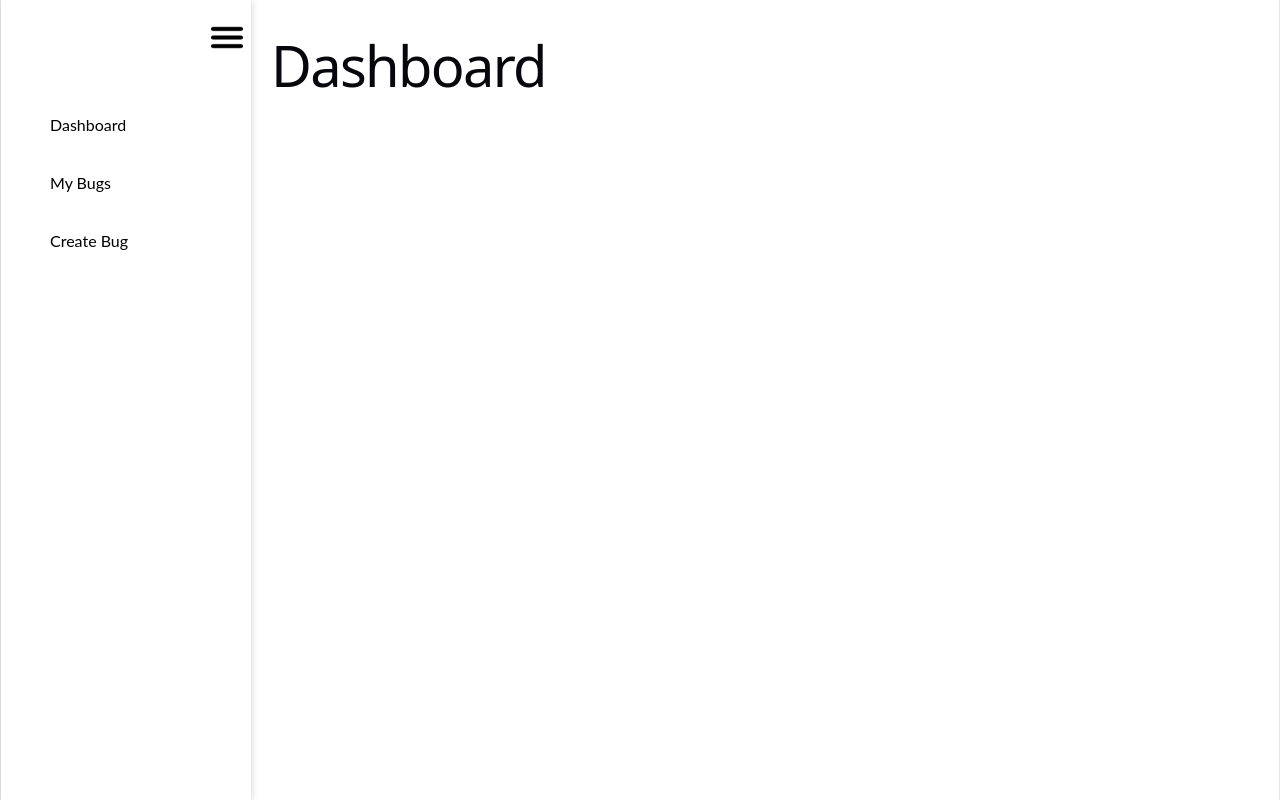
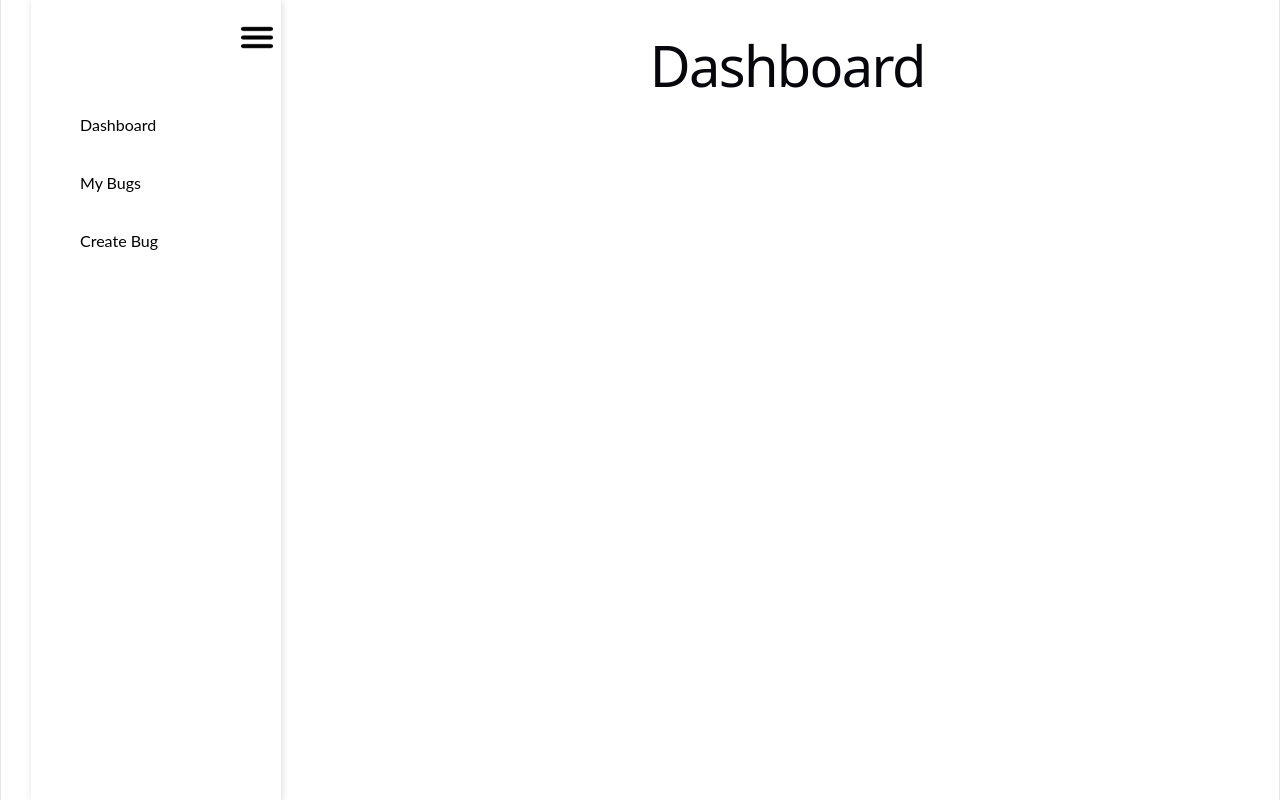
Before and after one commit to Bibek0130/BugTrackingSystem-dotnet-8, a React (Vite) app in the folder bugtrackingsystem.client/: page / in a window 1280 px wide. Built offline with nearby package versions, Linux system fonts and the light colour scheme.

Commit message:
Fix: Fixed width issue in body.

```diff
--- a/bugtrackingsystem.client/src/app/layout/MainLayout.css
+++ b/bugtrackingsystem.client/src/app/layout/MainLayout.css
@@ -50,7 +50,12 @@
 
 /* main body page */
 .app-container {
-    display: flex; /* Activates Flexbox on the parent */
-    min-height: 100vh; /* Ensures the container takes up the full screen height */
-    max-width: auto;
+    display: flex;  /*Activates Flexbox on the parent */
+    min-height: 100vh;  /*Ensures the container takes up the full screen height */
+    max-width: 1320px;
 }
+
+.padding-container {
+    padding: 0 0 0 0;
+    margin: 0;
+}
--- a/bugtrackingsystem.client/src/app/layout/MainLayout.jsx
+++ b/bugtrackingsystem.client/src/app/layout/MainLayout.jsx
@@ -17,7 +17,9 @@ const CustomNav = ({ li }) => {
 
     };
     return (
-        <div className="app-container">
+        <div className="container-fluid">
+            <div className="container-fluid row ">
+                <div className="col-lg col-lg-3 app-container ">
                     <nav
                         className="navbar-menu"
                         onClick={openClose}
@@ -48,9 +50,14 @@ const CustomNav = ({ li }) => {
                             })}
                         </ul>
                     </nav>
+                </div>
+                <div className="col-lg col-md-auto">
                     <main style={{ marginLeft: window === false ? 20 : 50, transition: 'margin-left 0.3s' }}>
                         <Outlet />
                     </main>
+                </div>
+
+            </div>
         </div>
     );
 };
```
Lines whose indentation alone changed are shown as unchanged.
